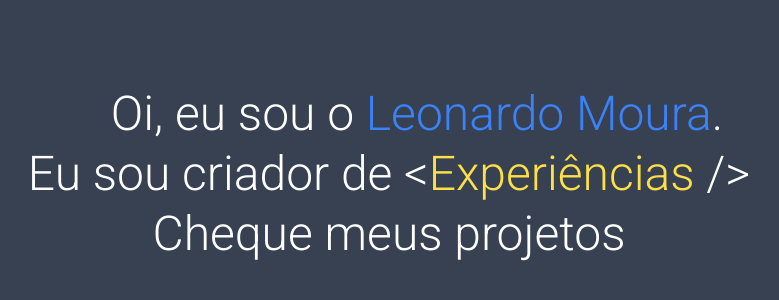
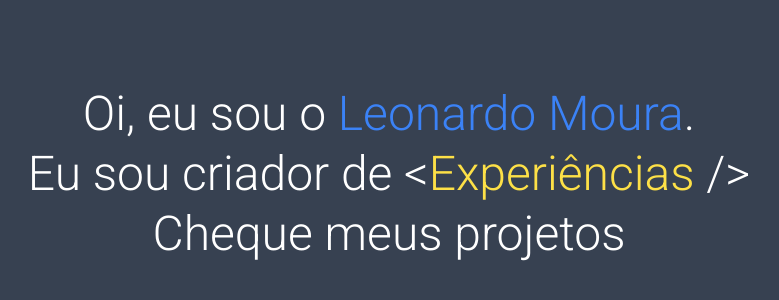
Before and after one commit to leonardommascarenhas/Portfolio, a React (Vite) app: page / in a window 1280 px wide. Shown: the part 226-526 px from the top of the page, without its empty margins (251-1030 px from the left). Built offline with nearby package versions, Linux system fonts and the light colour scheme.

Commit message:
animation for the first heading

```diff
--- a/src/components/Intro.tsx
+++ b/src/components/Intro.tsx
@@ -4,7 +4,7 @@ import { AiFillGithub, AiFillLinkedin } from "react-icons/ai";
 const Intro = () => {
   return (
     <section className=" font-roboto text-5xl text-white font-light space-y-3 transition-">
-      <h1 className="transition-all duration-500 translate-x-7">
+      <h1 className=" animate-firstH1Animation">
         Oi, eu sou o <span className="text-blue-500">Leonardo Moura</span>.
       </h1>
       <h1>
--- a/tailwind.config.cjs
+++ b/tailwind.config.cjs
@@ -9,7 +9,16 @@ module.exports = {
     extend: {
       fontFamily:{
         roboto: ['Roboto', 'sans-serif']
-      }
+      },
+     keyframes: {
+        rightToLeft: {
+          '0%': { opacity:0, transform: 'translateX(-50%)' },
+          '100%': { opacity:1, transform: 'translateX(0)' },
+        }
+     },
+     animation:{
+        firstH1Animation: 'rightToLeft 1s ease-in-out'
+     }
     },
   },
   plugins: [],
```
